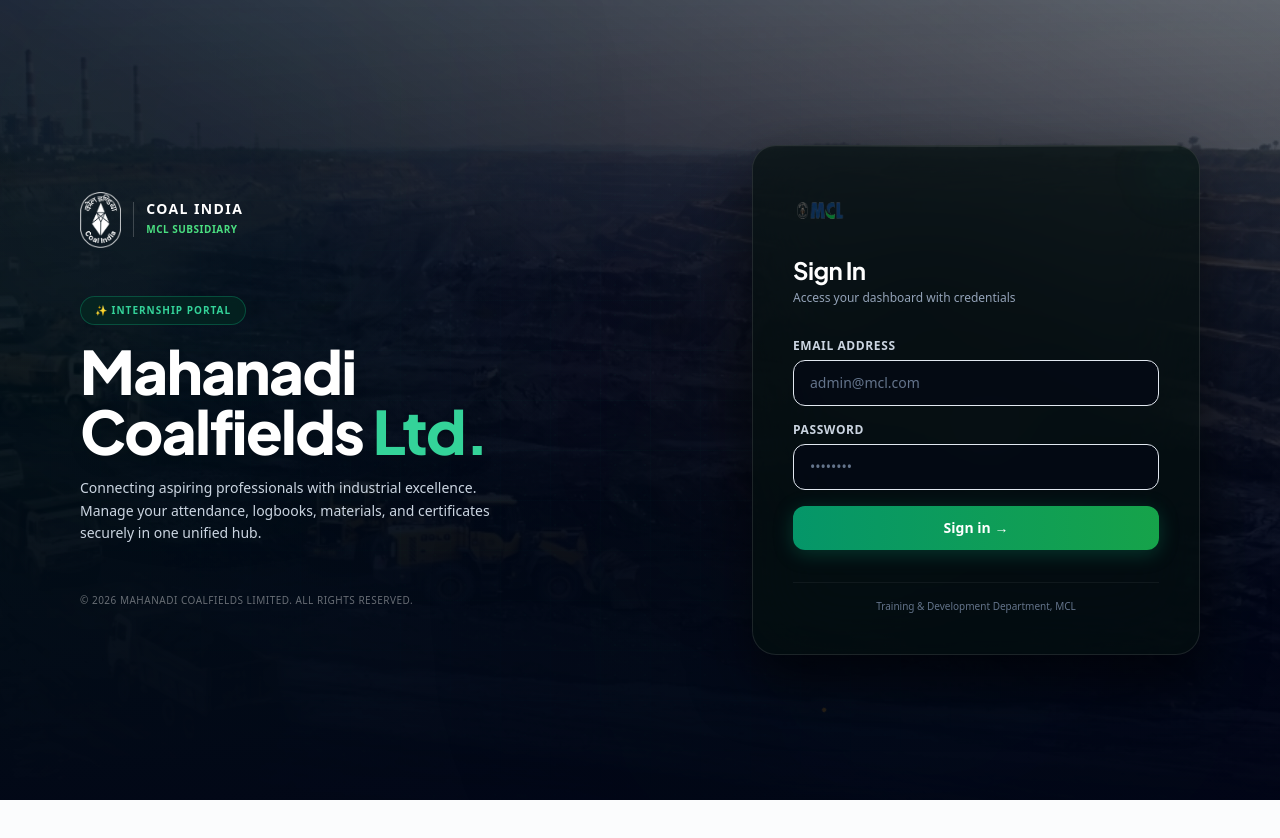
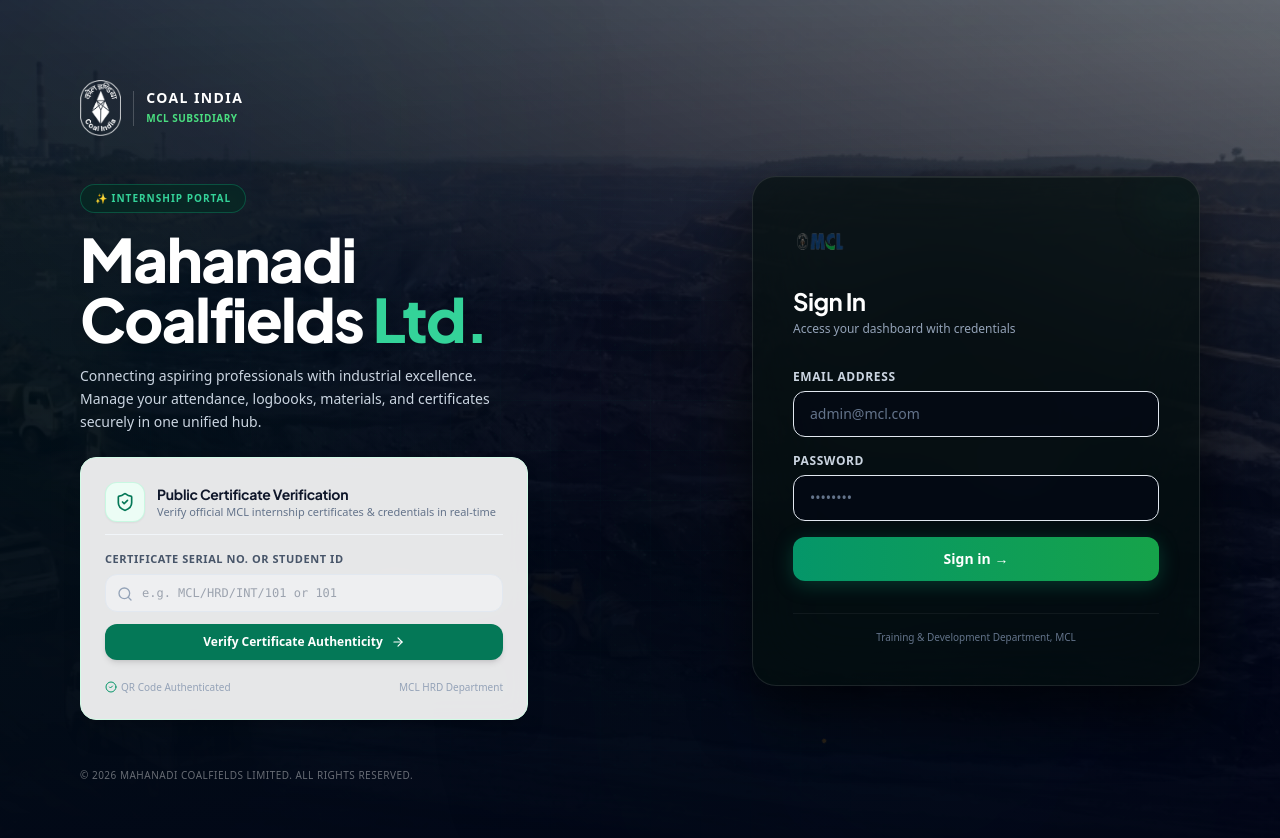
Before and after one commit to anupamyagnish676-debug/mclportal, a Next.js app: page /login in a window 1280 px wide. Shown: the top 838 px of the page. Before the commit the page ends 800 px from the top, so only its background shows below. Built offline with nearby package versions, Linux system fonts and the light colour scheme.

Commit message:
feat: add Public Certificate & Serial Number Lookup Widget on login page

```diff
--- a/app/login/page.tsx
+++ b/app/login/page.tsx
@@ -1,5 +1,6 @@
 'use client'
 import { useState, useEffect } from 'react'
+import PublicCertificateLookupWidget from '@/components/PublicCertificateLookupWidget'
 
 export default function LoginPage() {
   const [email, setEmail]             = useState('')
@@ -136,6 +137,10 @@
           <p className="text-slate-300 text-sm leading-relaxed max-w-md">
             Connecting aspiring professionals with industrial excellence. Manage your attendance, logbooks, materials, and certificates securely in one unified hub.
           </p>
+
+          <div className="pt-2 max-w-md">
+            <PublicCertificateLookupWidget />
+          </div>
         </div>
 
         {/* Footer Info */}
--- /dev/null
+++ b/components/PublicCertificateLookupWidget.tsx
@@ -0,0 +1,70 @@
+'use client'
+import { useState } from 'react'
+import { useRouter } from 'next/navigation'
+import { Search, CheckCircle2, ShieldCheck, ArrowRight } from 'lucide-react'
+
+export default function PublicCertificateLookupWidget() {
+  const [query, setQuery] = useState('')
+  const [loading, setLoading] = useState(false)
+  const router = useRouter()
+
+  function handleSearch(e: React.FormEvent) {
+    e.preventDefault()
+    const clean = query.trim()
+    if (!clean) return
+
+    setLoading(true)
+    // Extract numeric serial or reference token
+    const serialMatch = clean.match(/(\d+)/)
+    const serial = serialMatch ? serialMatch[1] : clean
+
+    router.push(`/verify/${encodeURIComponent(serial)}`)
+  }
+
+  return (
+    <div className="bg-white/90 backdrop-blur-md rounded-2xl border border-emerald-100 p-6 shadow-xl space-y-4">
+      <div className="flex items-center gap-3 border-b border-slate-100 pb-3">
+        <div className="w-10 h-10 bg-emerald-50 text-emerald-700 rounded-xl flex items-center justify-center font-bold text-lg border border-emerald-200/50 shadow-sm">
+          <ShieldCheck className="w-5 h-5 text-emerald-700" />
+        </div>
+        <div>
+          <h3 className="font-bold text-slate-900 text-sm">Public Certificate Verification</h3>
+          <p className="text-[11px] text-slate-500">Verify official MCL internship certificates & credentials in real-time</p>
+        </div>
+      </div>
+
+      <form onSubmit={handleSearch} className="space-y-3">
+        <div>
+          <label className="block text-[11px] font-bold text-slate-600 uppercase tracking-wider mb-1.5">
+            Certificate Serial No. or Student ID
+          </label>
+          <div className="relative">
+            <input
+              type="text"
+              value={query}
+              onChange={e => setQuery(e.target.value)}
+              placeholder="e.g. MCL/HRD/INT/101 or 101"
+              className="w-full text-xs border border-slate-200 rounded-xl pl-9 pr-3.5 py-2.5 focus:outline-none focus:ring-2 focus:ring-emerald-500 font-mono text-slate-900 bg-slate-50/50"
+              required
+            />
+            <Search className="w-4 h-4 text-slate-400 absolute left-3 top-3" />
+          </div>
+        </div>
+
+        <button
+          type="submit"
+          disabled={loading}
+          className="w-full bg-emerald-700 hover:bg-emerald-800 text-white font-bold text-xs py-2.5 rounded-xl transition-all shadow-md flex items-center justify-center gap-2 disabled:opacity-50"
+        >
+          <span>{loading ? 'Searching Record...' : 'Verify Certificate Authenticity'}</span>
+          <ArrowRight className="w-3.5 h-3.5" />
+        </button>
+      </form>
+
+      <div className="flex items-center justify-between text-[10px] text-slate-400 pt-1">
+        <span className="flex items-center gap-1"><CheckCircle2 className="w-3 h-3 text-emerald-600" /> QR Code Authenticated</span>
+        <span>MCL HRD Department</span>
+      </div>
+    </div>
+  )
+}
```
